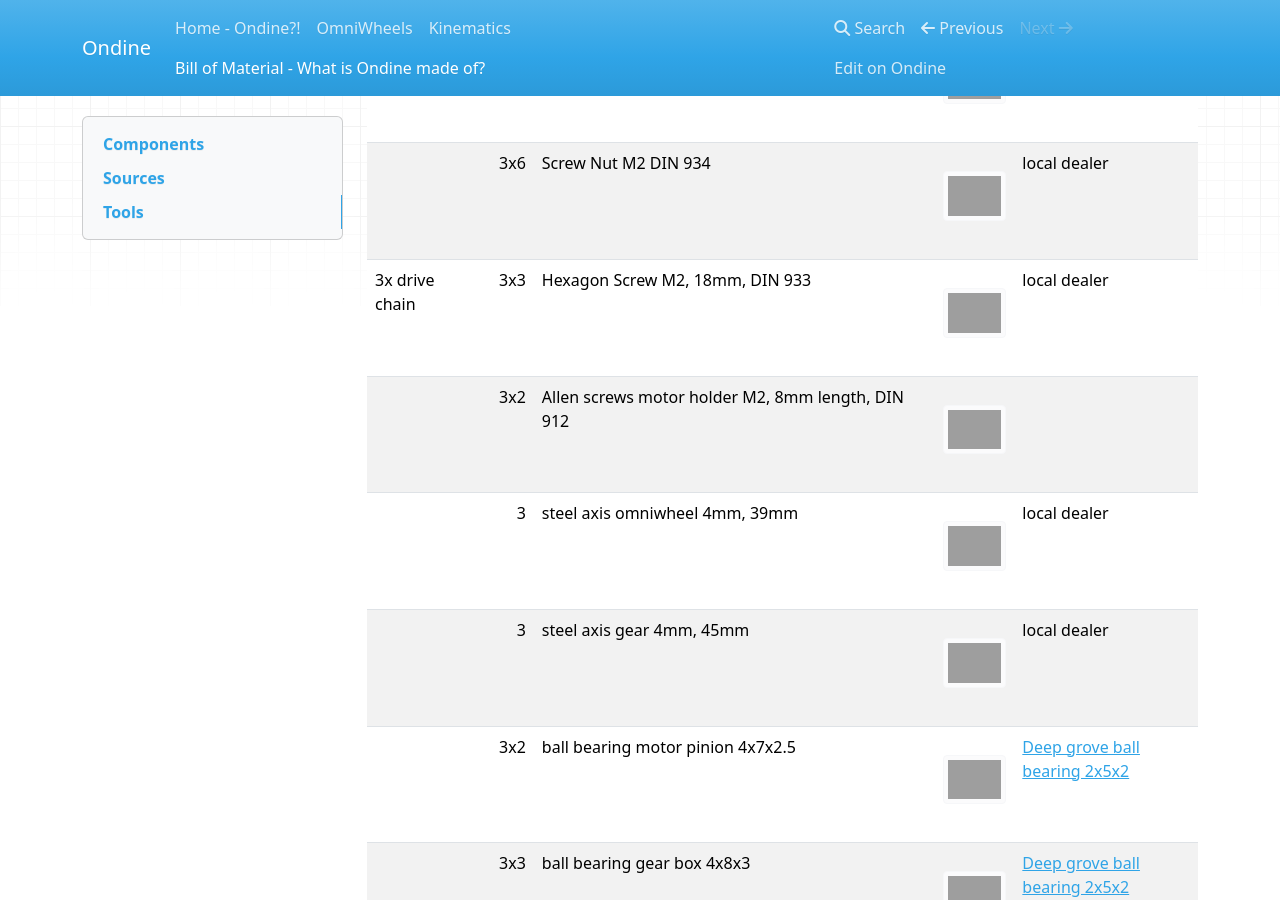
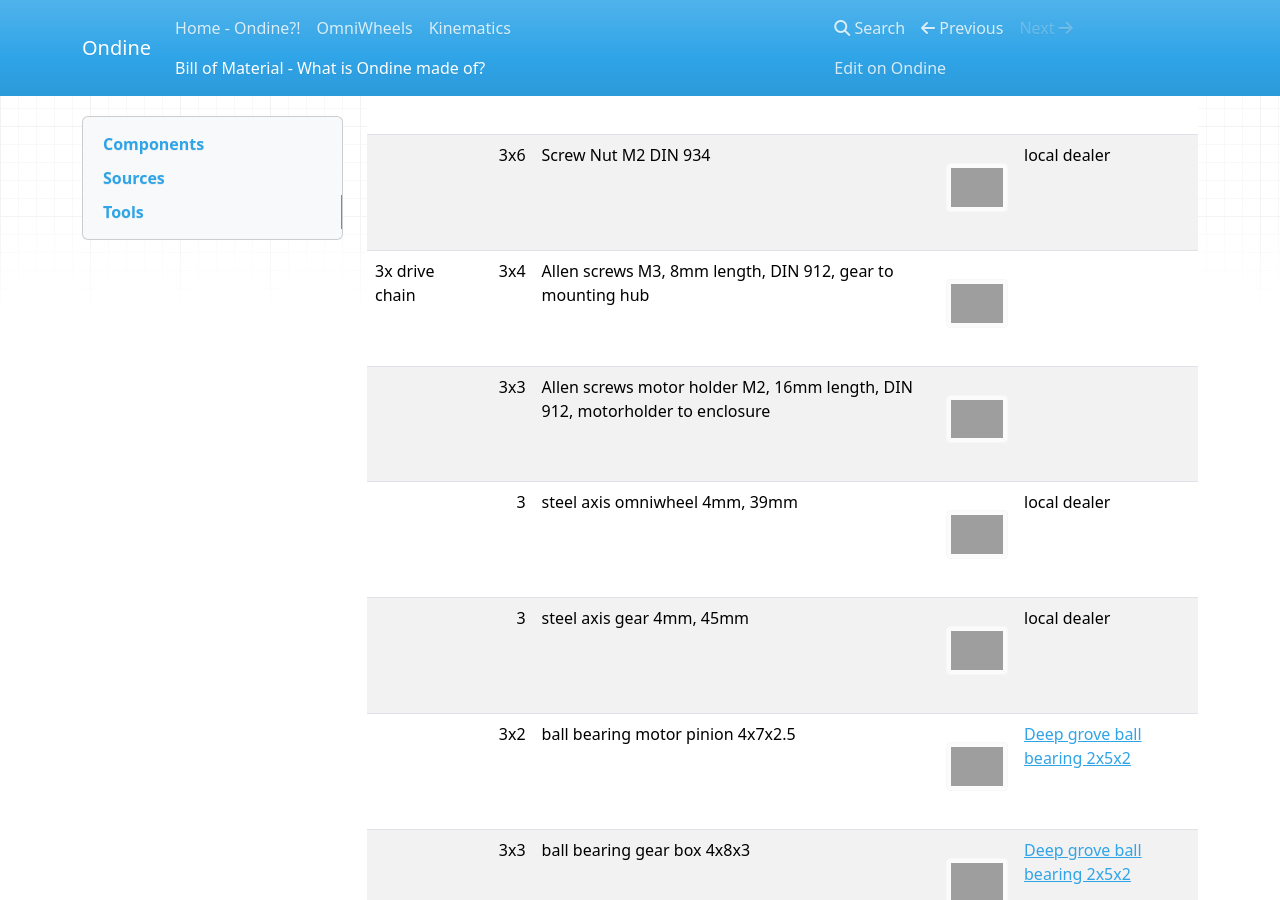
Before and after one commit to jochenalt/Ondine, an MkDocs documentation site: the page built from docs/Bill-of-Material.md, in a window 1280 px wide and 900 px high, scrolled down 1421 px, cut to the strip 0-900 px from the top of the window. Built offline with MkDocs 1.6.1, drawn with Linux system fonts in a browser that asks for light colours; nearby versions of some CDN libraries; old or Windows-style settings are respelled for this version of MkDocs; grey boxes are pictures that could not be loaded.

Commit message:
no message

```diff
--- a/docs/Bill-of-Material.md
+++ b/docs/Bill-of-Material.md
@@ -16,8 +16,8 @@
 |                   |3x4| Allen screws M3, 8mm length, DIN 912                 | <img width="100" src="https://upload.wikimedia.org/wikipedia/commons/thumb/0/07/Inbus-Schraube.jpg/440px-Inbus-Schraube.jpg"/> | local dealer |
 |                   |3x6| AllenScrews M2, 8mm length, DIN 912                 | <img width="100" src="https://upload.wikimedia.org/wikipedia/commons/thumb/0/07/Inbus-Schraube.jpg/440px-Inbus-Schraube.jpg"/> | local dealer |
 |                   |3x6| Screw Nut M2 DIN 934                                | <img width="100" src="https://encrypted-tbn0.gstatic.com/images?q=tbn:ANd9GcSp9dF9gi3EpbgLt_nPm75ovYIl1Juc83buPc0nQd0NHlBL4CLy"/> | local dealer |
-|3x drive chain     |3x3 | Hexagon Screw M2, 18mm, DIN 933                         |   <img width="100" src="https://encrypted-tbn0.gstatic.com/images?q=tbn:ANd9GcRojfvJXjGftKeixXybAi0ynW4haAQPlLyRzpbvMMW3wqgNqaIY"/> | local dealer |          |                  |
-|                   |3x2| Allen screws motor holder M2, 8mm length, DIN 912                 | <img width="100" src="https://upload.wikimedia.org/wikipedia/commons/thumb/0/07/Inbus-Schraube.jpg/440px-Inbus-Schraube.jpg"/> |
+|3x drive chain     |3x4| Allen screws M3, 8mm length, DIN 912, gear to mounting hub                 | <img width="100" src="https://upload.wikimedia.org/wikipedia/commons/thumb/0/07/Inbus-Schraube.jpg/440px-Inbus-Schraube.jpg"/>
+|                   |3x3| Allen screws motor holder M2, 16mm length, DIN 912, motorholder to enclosure  | <img width="100" src="https://upload.wikimedia.org/wikipedia/commons/thumb/0/07/Inbus-Schraube.jpg/440px-Inbus-Schraube.jpg"/> |
 |                   |3  | steel axis omniwheel 4mm, 39mm                              |   <img width="100" src="https://asset.conrad.com/media10/isa/160267/c1/-/de/237213_BB_00_FB/silberstahl-welle-reely-o-x-l-2-mm-x-500-mm.jpg?x=520&y=520"/> | local dealer |          |                  |
 |                   |3  | steel axis gear 4mm, 45mm                              |   <img width="100" src="https://asset.conrad.com/media10/isa/160267/c1/-/de/237213_BB_00_FB/silberstahl-welle-reely-o-x-l-2-mm-x-500-mm.jpg?x=520&y=520"/> | local dealer |          |                  |
 |                   |3x2| ball bearing motor pinion 4x7x2.5                                 |  <img width="100" src="https://www.kugellager-express.de/media/image/product/6134/md/miniatur-kugellager-zoll-inch-r188-w3-175-offen-6-35x12-7x3-175-mm.jpg"/> | [Deep grove ball bearing 2x5x2](https://www.kugellager-express.de/miniatur-kugellager-mr74-zz-4x7x2-5-mm) |
```
Also changed, not shown: 1 other file.
